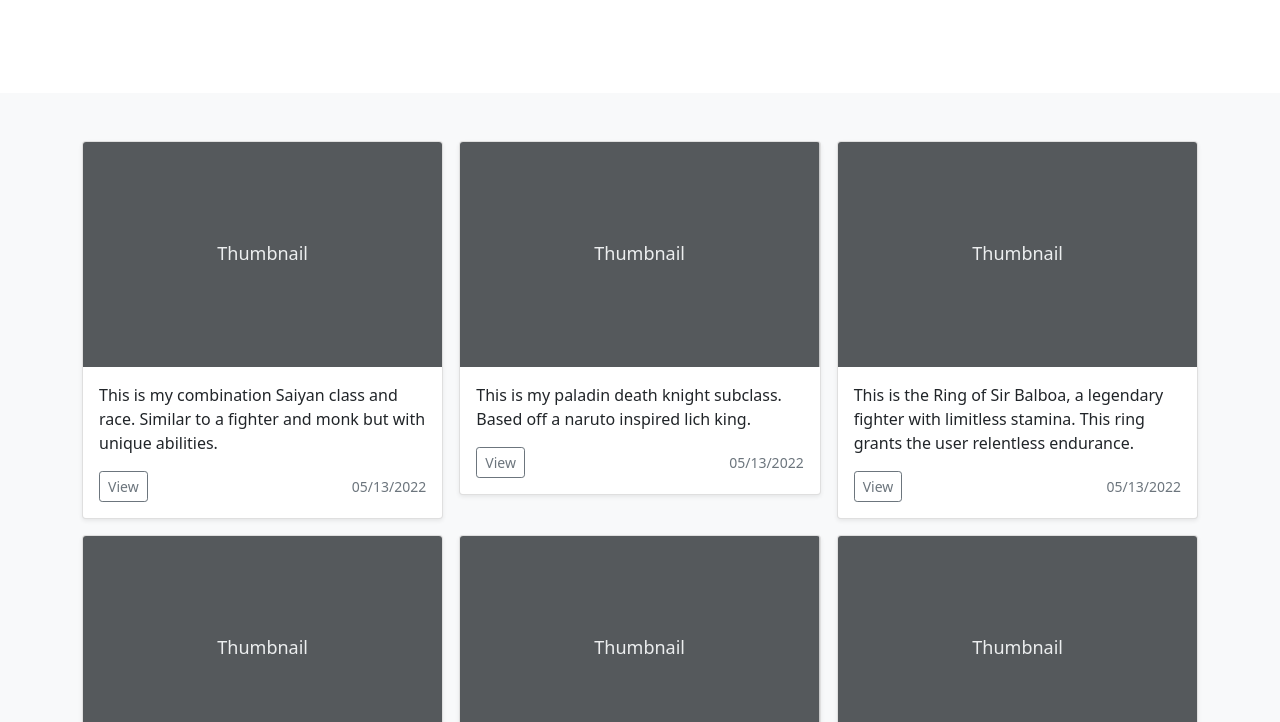
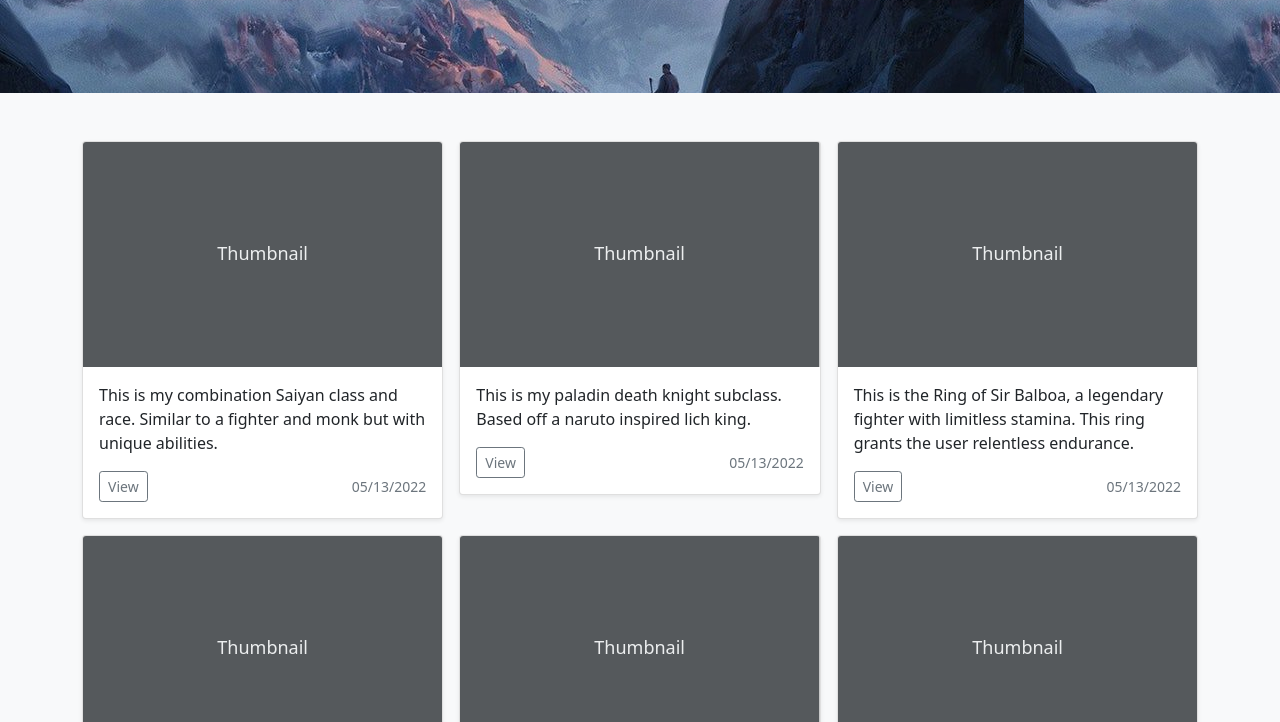
Before and after one commit to ThePalad1n/dndsite, a plain HTML site: page index.html in a window 1280 px wide. Shown: the part 335-1057 px from the top of the page. Drawn offline with nearby package versions, Linux system fonts and the light colour scheme.

Commit message:
Add files via upload

```diff
--- a/index.html
+++ b/index.html
@@ -19,6 +19,9 @@
     <link href="css/bootstrap.min.css" rel="stylesheet">
 
         <style>
+        body{
+            background-image: url('images/DGqwqHhUIAAEFdN.jpg');
+        }
           .bd-placeholder-img {
             font-size: 1.125rem;
             text-anchor: middle;
```
